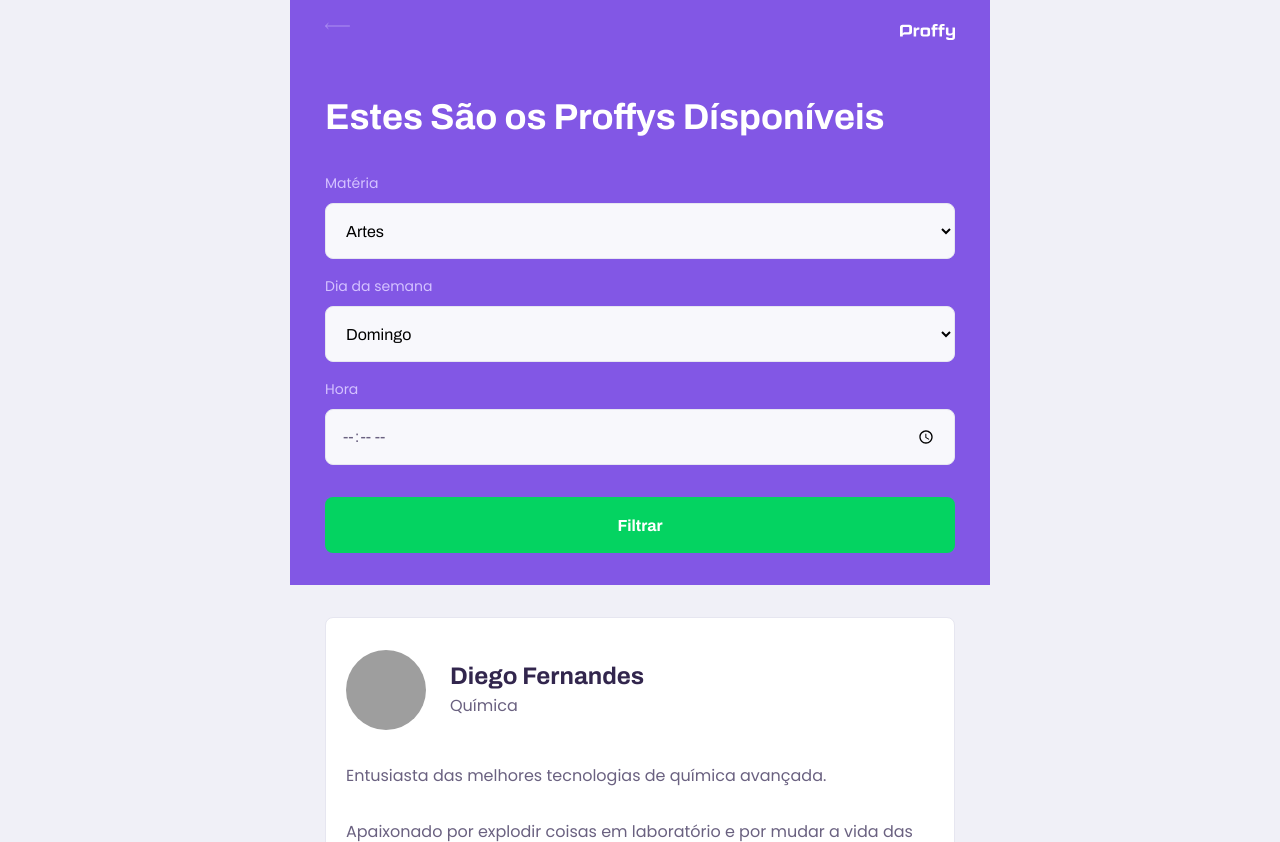
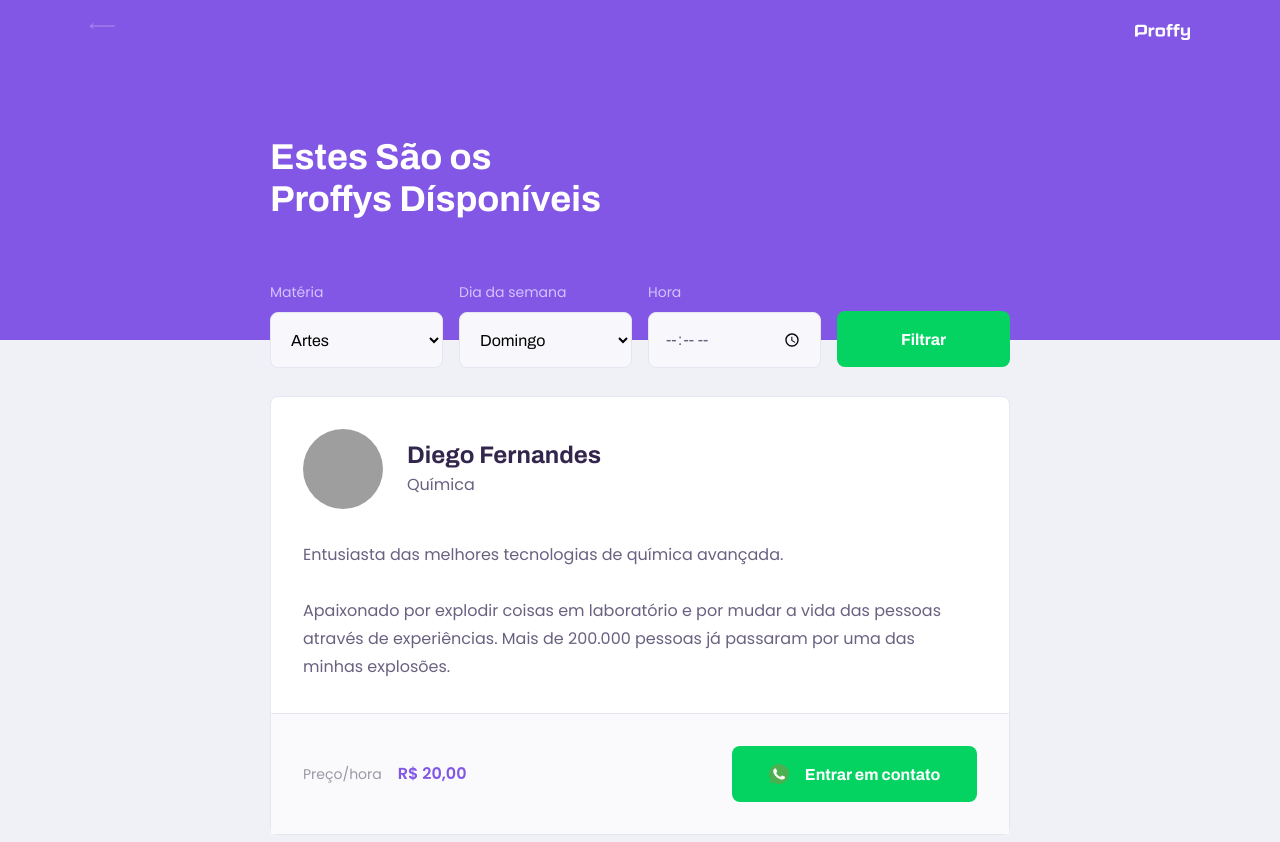
Before and after one commit to Lazaro1/nlw, a plain HTML site: page study.html in a window 1280 px wide. Shown: the top 842 px of the page. Drawn offline with Linux system fonts and the light colour scheme; grey boxes are pictures that could not be loaded.

Commit message:
Segunda Aula

```diff
--- a/styles/partials/page-study.css
+++ b/styles/partials/page-study.css
@@ -38,6 +38,8 @@
 .page-header .header-content {
     width: 90%;
     margin: 3.2rem auto;
+
+    position: relative;
 
 }
 
@@ -171,7 +173,7 @@
     margin-top: 0.4rem;
 }
 
-.teacher-item p {
+.teacher-item > p {
     padding: 0 2rem;
     font-size: 1.6rem;
     line-height: 2.8rem;
@@ -187,3 +189,113 @@
     align-items: center;
     justify-content: space-between;
 }
+
+.teacher-item footer p {
+    font-size: 1.4rem;
+    line-height: 2.4rem;
+    color: var(--color-text-complement);
+
+}
+
+.teacher-item footer p strong {
+    font-size: 1.6rem;
+    color: var(--color-primary);
+    display: block;
+}
+
+.teacher-item footer button {
+    width: 20rem;
+    height: 5.6rem;
+    background-color: var(--color-secondary);
+    color: var(--color-button-text);
+    border: 0;
+    border-radius: 0.8rem;
+    cursor: pointer;
+    font: 700 1.6rem Archivo;
+
+    display: flex;
+    align-items: center;
+    justify-content: space-evenly;
+
+    text-decoration: none;
+
+    transition: background 0.2s;
+    margin-left: 1.6rem;
+}
+
+.teacher-item footer button:hover {
+    color: var(--color-secondary-dark);
+}
+
+@media (min-width:700px) {
+    #page-study #container {
+        max-width: 100vw;
+    }
+
+    .page-header {
+        height: 340px;
+    }
+    .page-header .top-bar-container {
+        max-width: 1100px;
+    }
+
+    .page-header .header-content {
+        max-width: 740px;
+
+        margin: 0 auto;
+
+        flex: 1 1;
+        padding-bottom: 48px;
+        display: flex;
+        flex-direction: column;
+        justify-content: center;
+
+    }
+
+    .page-header .header-content strong {
+        max-width: 350px;
+    }
+
+
+    .teacher-item header,
+    .teacher-item footer {
+        padding: 32px; /* Espaçamento no Header e Footer em relação ao tamanho total da tela 100vw */
+    }
+
+    #search-teachers {
+        display: grid;
+        grid-template-columns: repeat(4, 1fr);
+        gap: 16px;
+        position: absolute;
+        bottom: -28px;
+    }
+
+    #page-study main {
+        padding: 32px 0;
+        max-width: 740px;
+        margin: 0 auto;
+    }
+
+    #search-teachers .select-block {
+        margin-bottom: 0;
+    }
+
+    .teacher-item > p {
+        padding: 0 32px;
+    }
+
+    .teacher-item footer p strong {
+        display: initial;
+        margin-left: 16px;
+    }
+
+    .teacher-item footer button {
+        width: 245px;
+        font-size: 16px;
+        justify-content: center;
+    }
+
+    .teacher-item footer button img {
+        margin-right: 16px;
+    }
+}
```
Also changed, not shown: 1 other file.
